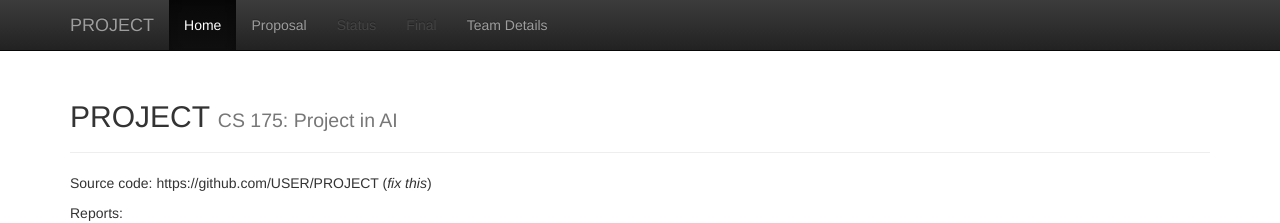
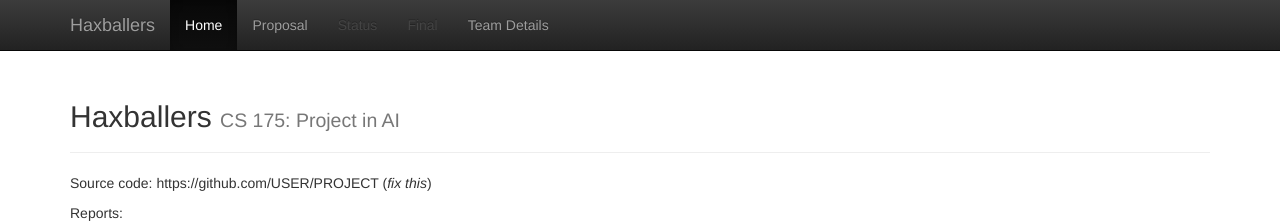
Before and after one commit to spicecat/Haxballers, a Jekyll site: the page built from docs/index.md, in a window 1280 px wide. Shown: the top 223 px of the page. Built offline with Jekyll 4.4.1, drawn with Linux system fonts in a browser that asks for light colours; formulas are drawn with MathJax 3.

Commit message:
Update site title to 'Haxballers'

```diff
--- a/docs/_config.yml
+++ b/docs/_config.yml
@@ -1,7 +1,7 @@
 ###########
 # site.title
 
-title:    'PROJECT'
+title:    'Haxballers'
 subtitle: 'CS 175: Project in AI'
 
 
```
